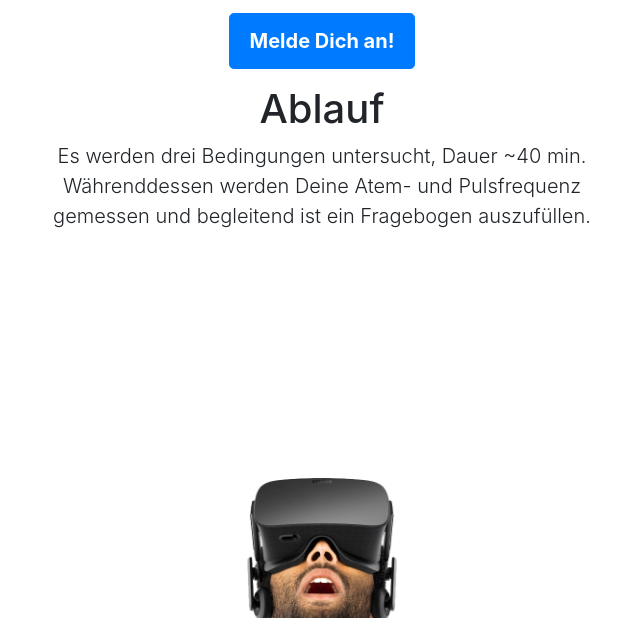
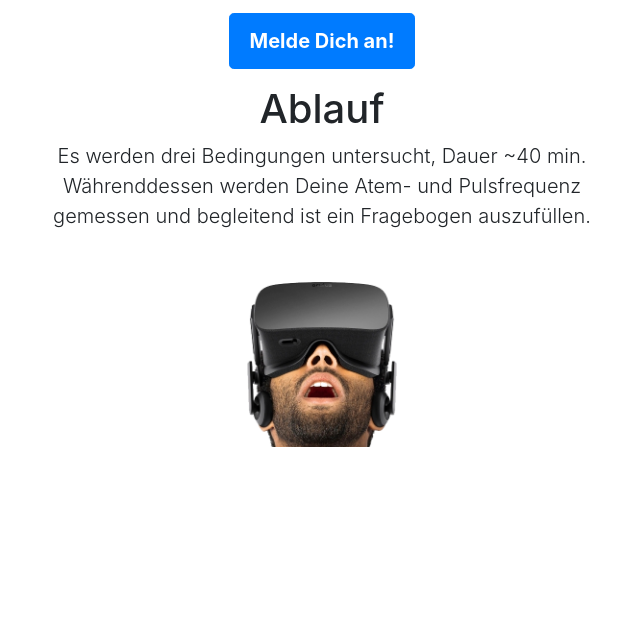
Before and after one commit to schulzp/schulzp, a plain HTML site: page study/index.html in a window 1280 px wide. Shown: the part 649-1267 px from the top of the page, without its empty margins (318-958 px from the left). After the commit the page ends 1096 px from the top, so only its background shows below. Drawn offline with nearby package versions, Linux system fonts and the light colour scheme.

Commit message:
fixed hidden footer

```diff
--- a/study/cover.css
+++ b/study/cover.css
@@ -29,10 +29,10 @@ main {
 
 footer>div {
  margin-bottom: -1em;
- height: 371px;
+ height: 200px;
  margin-top: auto;
- background: transparent url('vive.png') no-repeat center 120%;
- background-size: 150px;
+ background: transparent url('vive.png') no-repeat center 160%;
+ background-size: 150px 178px;
  transition: background-position 0.5s ease
 }
 
```
